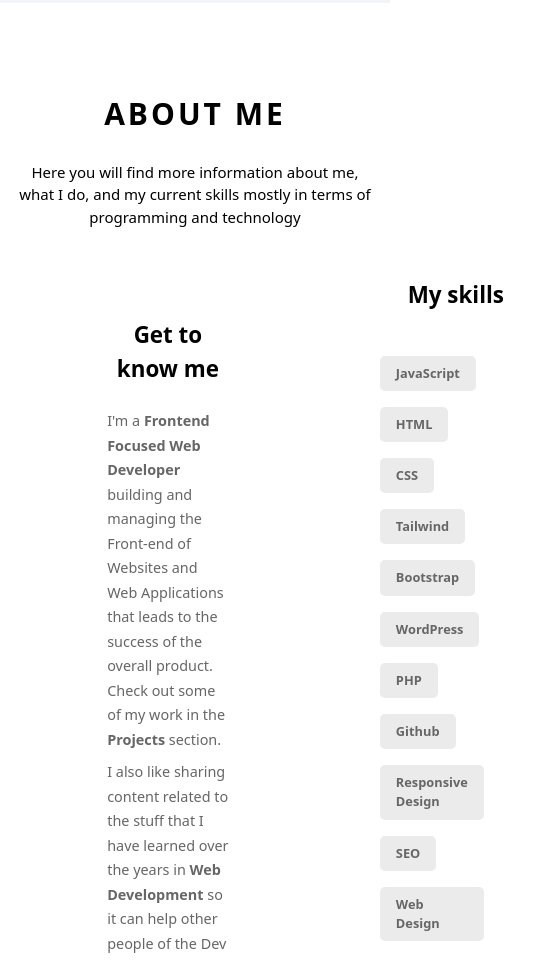
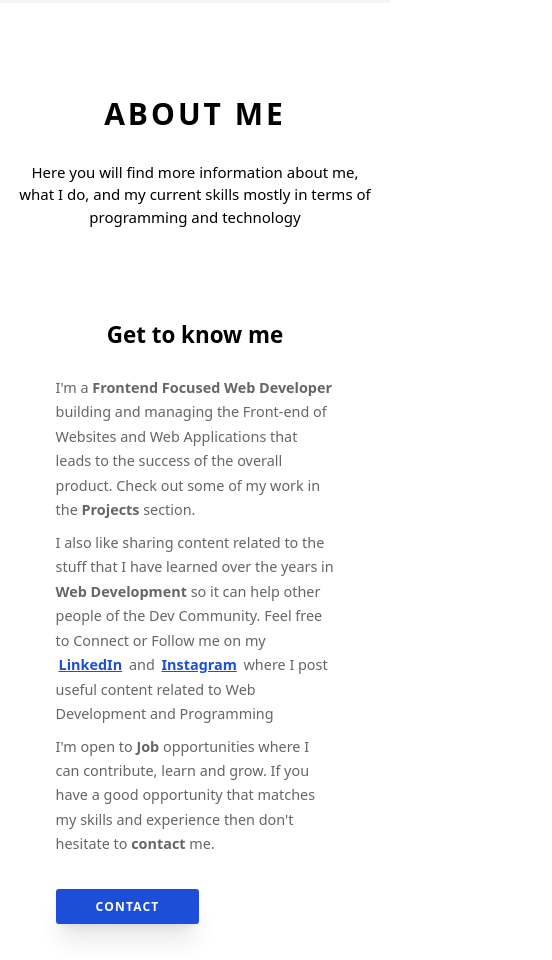
Before and after one commit to CamiloRestrepo5/portfolio, a plain HTML site: page public/index.html in a window 390 px wide. Shown: the part 879-1839 px from the top of the page, 552 px wide, since content can reach past the window. Drawn offline with nearby package versions, Linux system fonts and the light colour scheme; a script that the page names is missing.

Commit message:
changes in the HTML file

```diff
--- a/public/index.html
+++ b/public/index.html
@@ -98,8 +98,8 @@
                 </div>
             </div>
 
-            <article class="about_content grid mt-16 gap-40">
-                <article class="about_content_main pl-48">
+            <article class="about_content lg:grid mt-16 gap-40">
+                <article class="about_content_main lg:pl-48">
                     <h3 class="about_content_title mt-9 mb-12 font-bold">Get to know me</h3>
                     <div>
                         <p class="about_content_para mb-4">I'm a <strong>Frontend Focused Web Developer</strong>
@@ -156,9 +156,6 @@
                         </li>
                         <li class="skills_skill">
                             <a href="#" rel="noopener noreferrer" class="pointer-events-none">WordPress</a>
-                        </li>
-                        <li class="skills_skill">
-                            <a href="#" rel="noopener noreferrer" class="pointer-events-none">PHP</a>
                         </li>
                         <li class="skills_skill">
                             <a href="#" rel="noopener noreferrer" class="pointer-events-none">Github</a>
```
